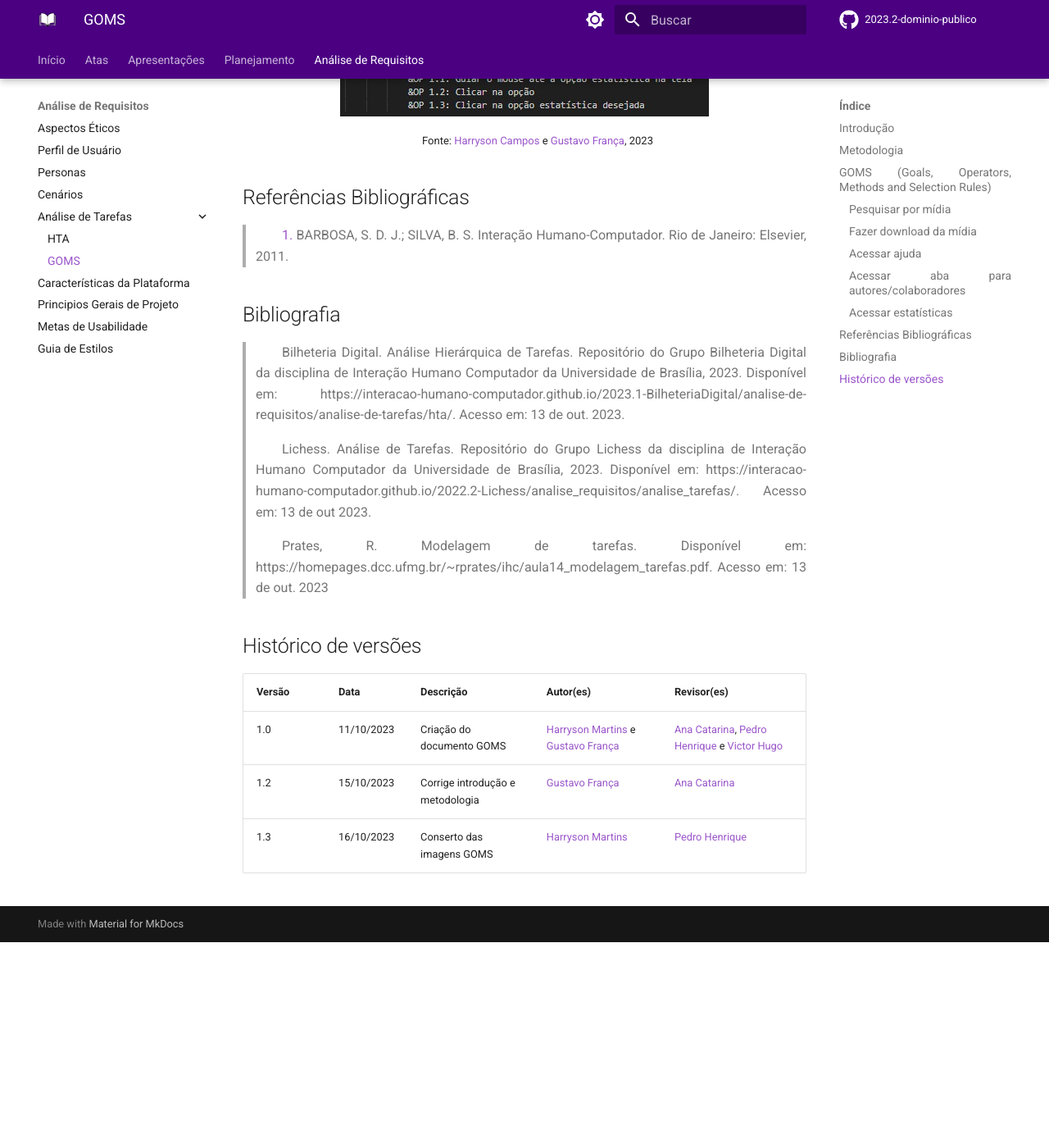
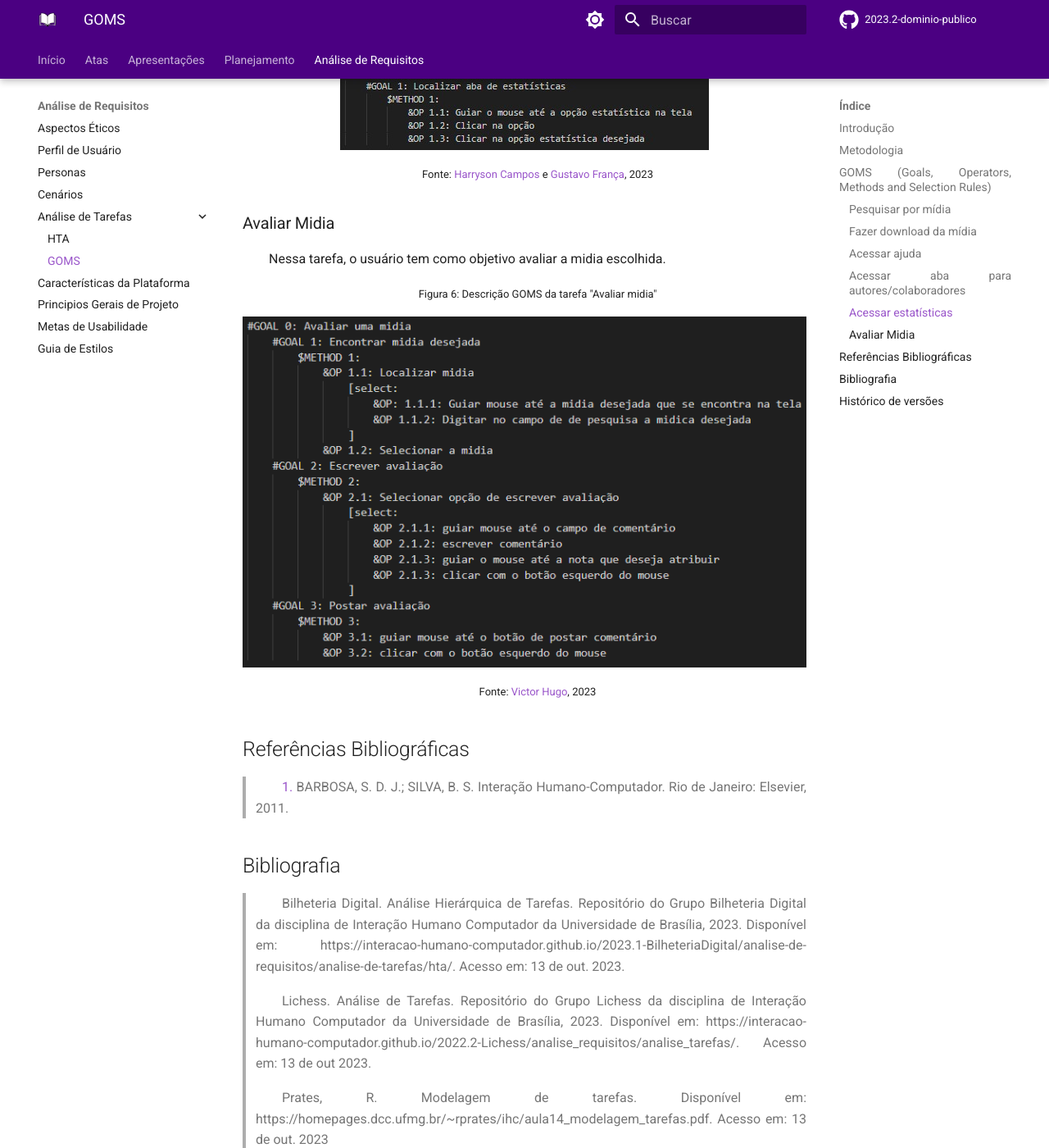
Before and after one commit to Interacao-Humano-Computador/2023.2-Dominio-Publico, an MkDocs documentation site: the page built from docs/analise_de_requisitos/analise_de_tarefas/goms.md, in a window 1280 px wide and 1400 px high, scrolled down 3220 px. Shown: the whole window at 82% size. Built offline with MkDocs 1.6.1 and Material for MkDocs 9.7.7, drawn with Linux system fonts in a browser that asks for light colours; comment, search, counter and statistics services are not loaded; before the commit the page ends 4369 px from its top, so only the background shows below that; some of the changed text lies outside the part shown.

Commit message:
docs: goms de avaliar midia

```diff
--- a/docs/analise_de_requisitos/analise_de_tarefas/goms.md
+++ b/docs/analise_de_requisitos/analise_de_tarefas/goms.md
@@ -34,6 +34,8 @@ Para utilizar o método GOMS, você geralmente realiza as seguintes etapas:
 Ao aplicar o método GOMS, é possível quantificar e prever o tempo que os usuários levarão para realizar uma tarefa específica, o que pode ser útil para projetar interfaces mais eficientes e compreender melhor o processo cognitivo dos usuários durante a interação com um sistema.
 
 As seguintes tarefas tiveram como apoio os problemas também relacionados na análise de tarefas HTA.
+
+As figuras de 1 a 6 explicitam os modelos GOMS detalhados de suas respectivas tarefas.
 
 ### Pesquisar por mídia
 
@@ -93,6 +95,15 @@ Nessa tarefa, o usuário tem como objetivo acessar um painel para buscar estatí
 <font size="2"><p style="text-align: center">Fonte: [Harryson Campos](https://github.com/harry-cmartin) e [Gustavo França](https://github.com/gustavofbs), 2023</p></font>
 
 
+### Avaliar Midia
+
+Nessa tarefa, o usuário tem como objetivo avaliar a midia escolhida.
+
+<font size="2"><p style="text-align: center">Figura 6: Descrição GOMS da tarefa "Avaliar midia"</p></font>
+
+![GOMSAvaliarMidia](../../assets/analise_de_requisitos/goms-avaliar-midia.png)
+
+<font size="2"><p style="text-align: center">Fonte: [Victor Hugo](https://github.com/ViictorHugoo), 2023</p></font>
 
 ## Referências Bibliográficas
 
@@ -119,3 +130,4 @@ Nessa tarefa, o usuário tem como objetivo acessar um painel para buscar estatí
 | 1.0    | 11/10/2023 | Criação do documento GOMS | [Harryson Martins](https://github.com/harry-cmartin) e [Gustavo França](https://github.com/gustavofbs) | [Ana Catarina](https://github.com/an4catarina), [Pedro Henrique](https://github.com/pedro-hsf) e [Victor Hugo](https://github.com/ViictorHugoo) |
 | 1.2    | 15/10/2023 | Corrige introdução e metodologia                     | [Gustavo França](https://github.com/gustavofbs) | [Ana Catarina](https://github.com/an4catarina) |
 |1.3     | 16/10/2023 | Conserto das imagens GOMS | [Harryson Martins](https://github.com/harry-cmartin) | [Pedro Henrique](https://github.com/pedro-hsf)|
+|1.3     | 16/10/2023 | Adição de Avaliar midia   | [Victor Hugo](https://github.com/ViictorHugoo)       | [Maria Alice](https://github.com/Maliz-30)|
```
Also changed, not shown: docs/assets/analise_de_requisitos/goms-avaliar-midia.png (added).
